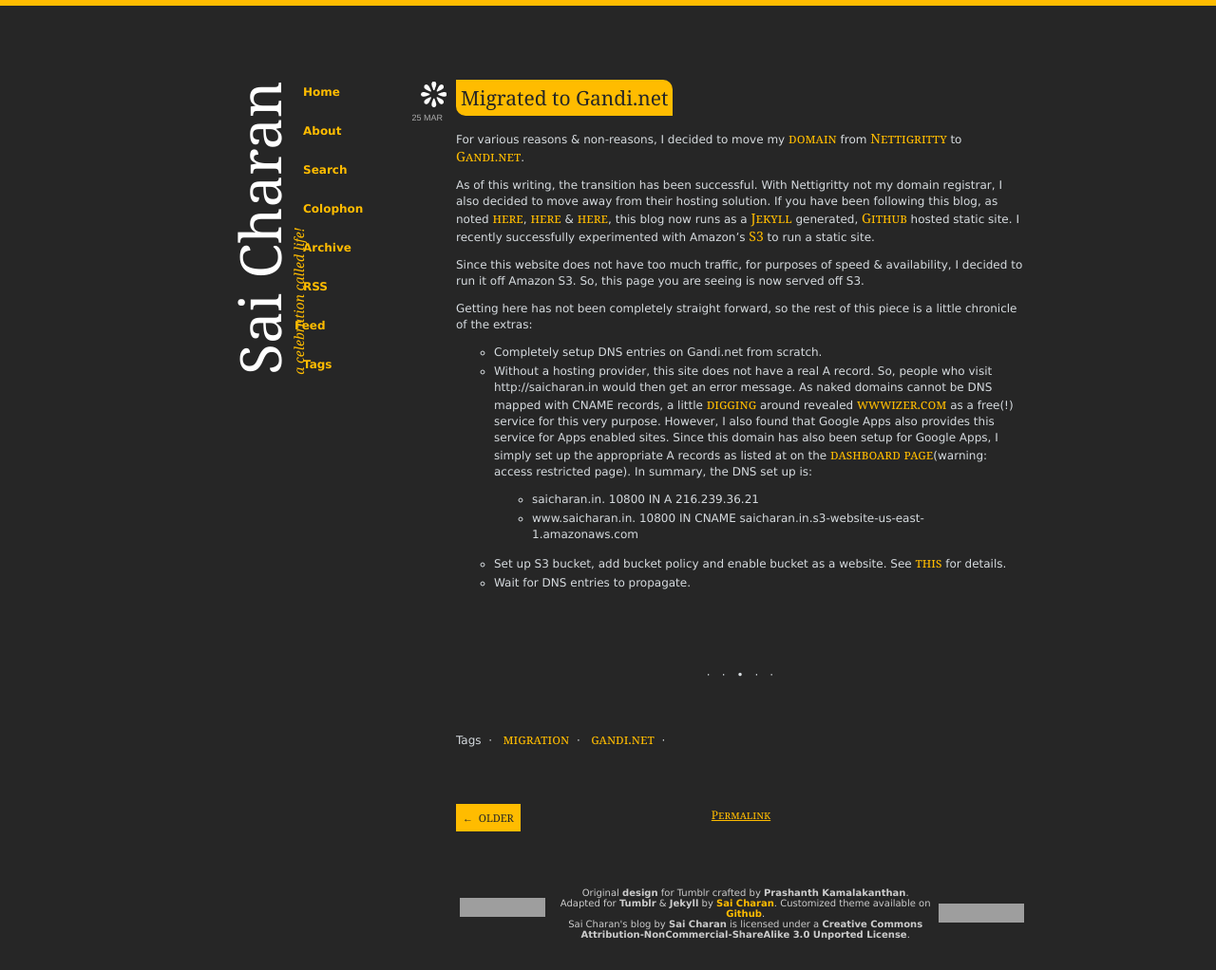
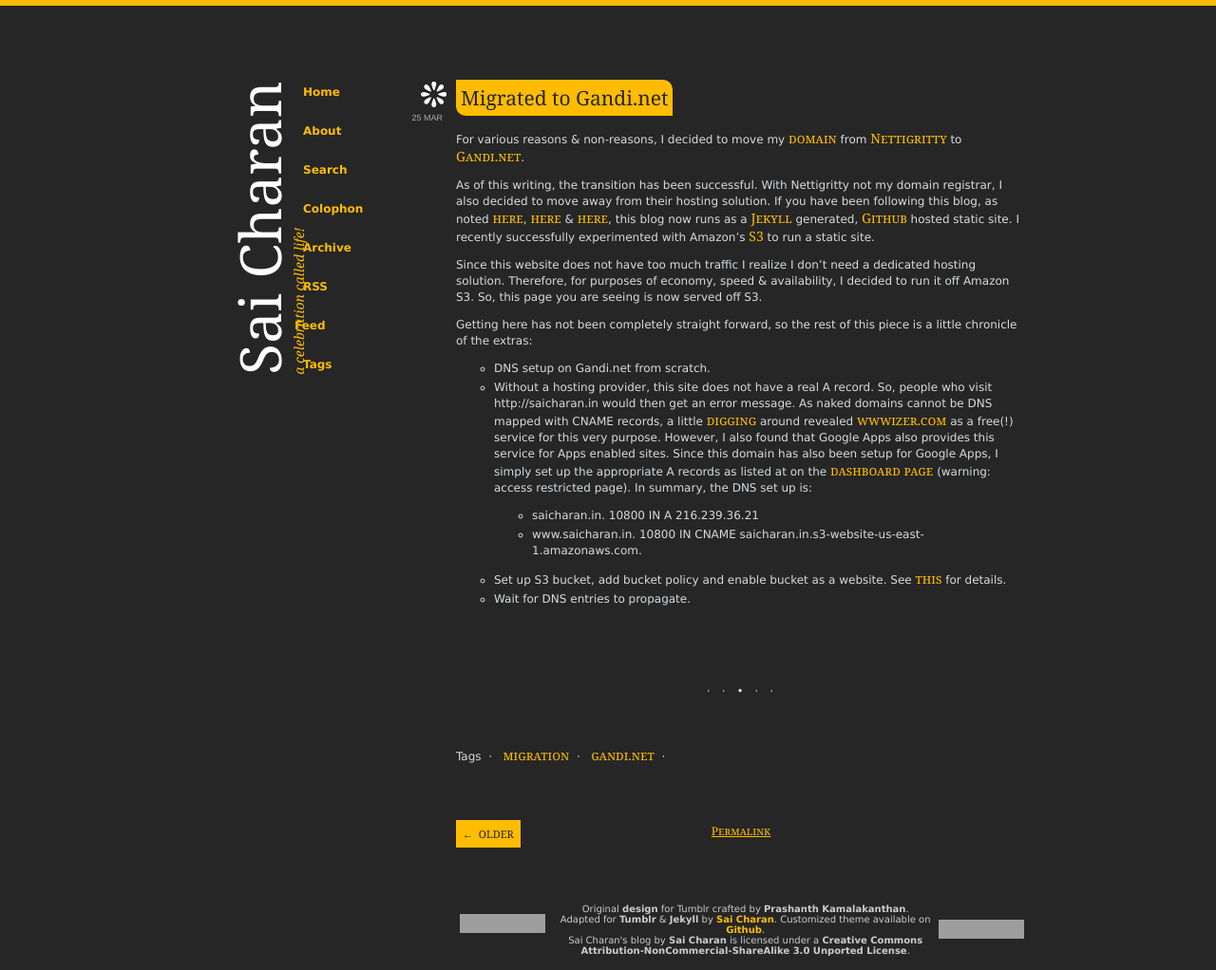
Before and after one commit to arjunasuresh3/scharan.github.com, a Jekyll site: the page built from _posts/2012-03-25-migrating-to-gandinet.markdown, in a window 1280 px wide. Shown: the whole page at 95% size. Built offline with Jekyll 4.4.1, drawn with Linux system fonts in a browser that asks for light colours; nearby versions of some CDN libraries; Markdown is read by kramdown in place of the engine named in the settings; comment, search, counter and statistics services are not loaded; a style sheet for code colours, icons or effects is not loaded; grey boxes are pictures that could not be loaded.

Commit message:
Typos, grammar & CNAME corrections.

```diff
--- a/_posts/2012-03-25-migrating-to-gandinet.markdown
+++ b/_posts/2012-03-25-migrating-to-gandinet.markdown
@@ -11,13 +11,13 @@
 
 As of this writing, the transition has been successful. With Nettigritty not my domain registrar, I also decided to move away from their hosting solution. If you have been following this blog, as noted [here](/blog/2011/08/22/migrating-to-jekyll/), [here](/blog/2011/08/24/static-blog-using-jekyll/) & [here](/blog/colophon.html), this blog now runs as a [Jekyll](http://jekyllrb.com) generated, [Github](https://github.com/scharan/scharan.github.com/) hosted static site. I recently successfully experimented with Amazon's [S3](http://aws.amazon.com/s3/) to run a static site.
 
-Since this website does not have too much traffic, for purposes of speed & availability, I decided to run it off Amazon S3. So, this page you are seeing is now served off S3.
+Since this website does not have too much traffic I realize I don't need a dedicated hosting solution. Therefore, for purposes of economy, speed & availability, I decided to run it off Amazon S3. So, this page you are seeing is now served off S3.
 
 Getting here has not been completely straight forward, so the rest of this piece is a little chronicle of the extras:
 
-- Completely setup DNS entries on Gandi.net from scratch.
-- Without a hosting provider, this site does not have a real A record. So, people who visit http://saicharan.in would then get an error message. As naked domains cannot be DNS mapped with CNAME records, a little [digging](https://forums.aws.amazon.com/thread.jspa?threadID=55995) around revealed [wwwizer.com](http://wwwizer.com) as a free(!) service for this very purpose. However, I also found that Google Apps also provides this service for Apps enabled sites. Since this domain has also been setup for Google Apps, I simply set up the appropriate A records as listed at on the [dashboard page](https://www.google.com/a/cpanel/saicharan.in/DomainSettingsDomains)(warning: access restricted page). In summary, the DNS set up is:
+- DNS setup on Gandi.net from scratch.
+- Without a hosting provider, this site does not have a real A record. So, people who visit http://saicharan.in would then get an error message. As naked domains cannot be DNS mapped with CNAME records, a little [digging](https://forums.aws.amazon.com/thread.jspa?threadID=55995) around revealed [wwwizer.com](http://wwwizer.com) as a free(!) service for this very purpose. However, I also found that Google Apps also provides this service for Apps enabled sites. Since this domain has also been setup for Google Apps, I simply set up the appropriate A records as listed at on the [dashboard page](https://www.google.com/a/cpanel/saicharan.in/DomainSettingsDomains) (warning: access restricted page). In summary, the DNS set up is:
     * saicharan.in.      10800   IN   A       216.239.36.21
-    * www.saicharan.in.  10800   IN   CNAME   saicharan.in.s3-website-us-east-1.amazonaws.com
+    * www.saicharan.in.  10800   IN   CNAME   saicharan.in.s3-website-us-east-1.amazonaws.com.
 - Set up S3 bucket, add bucket policy and enable bucket as a website. See [this](http://aws.typepad.com/aws/2011/02/host-your-static-website-on-amazon-s3.html) for details.
 - Wait for DNS entries to propagate.
```
